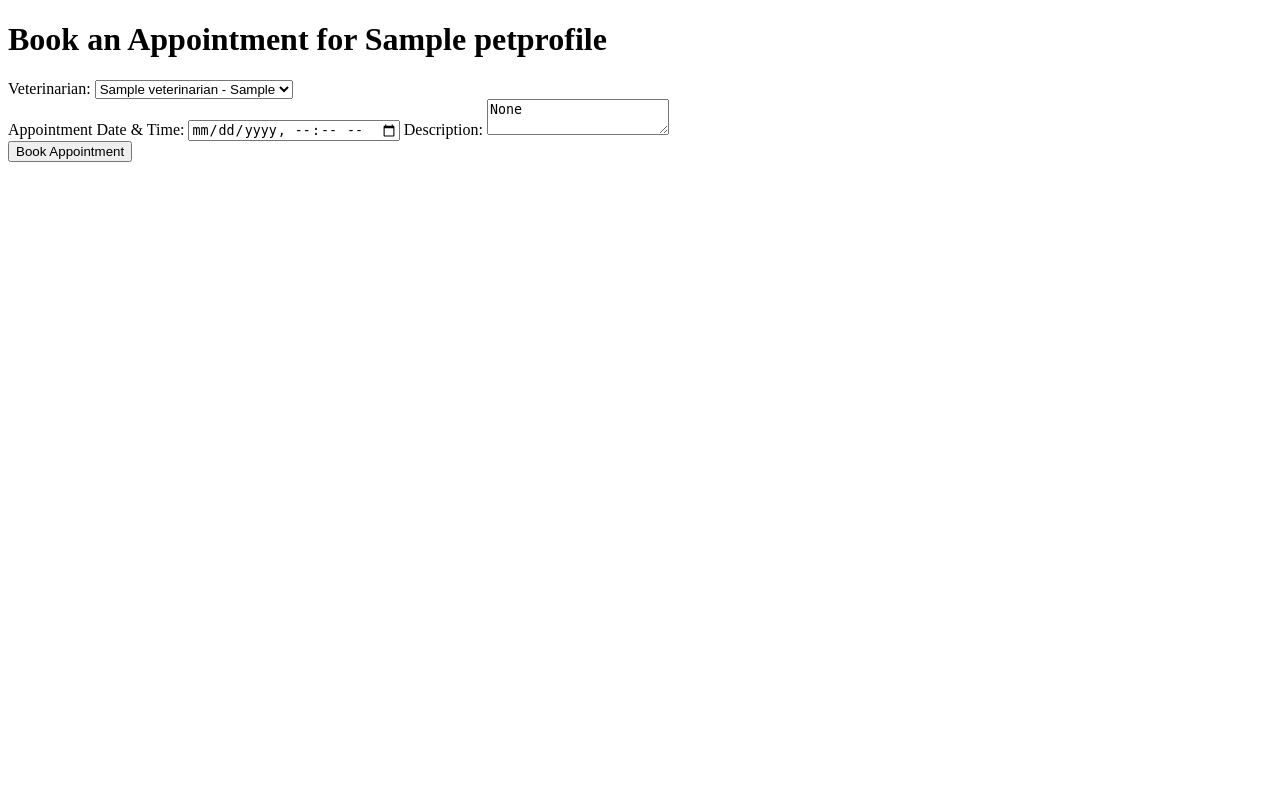
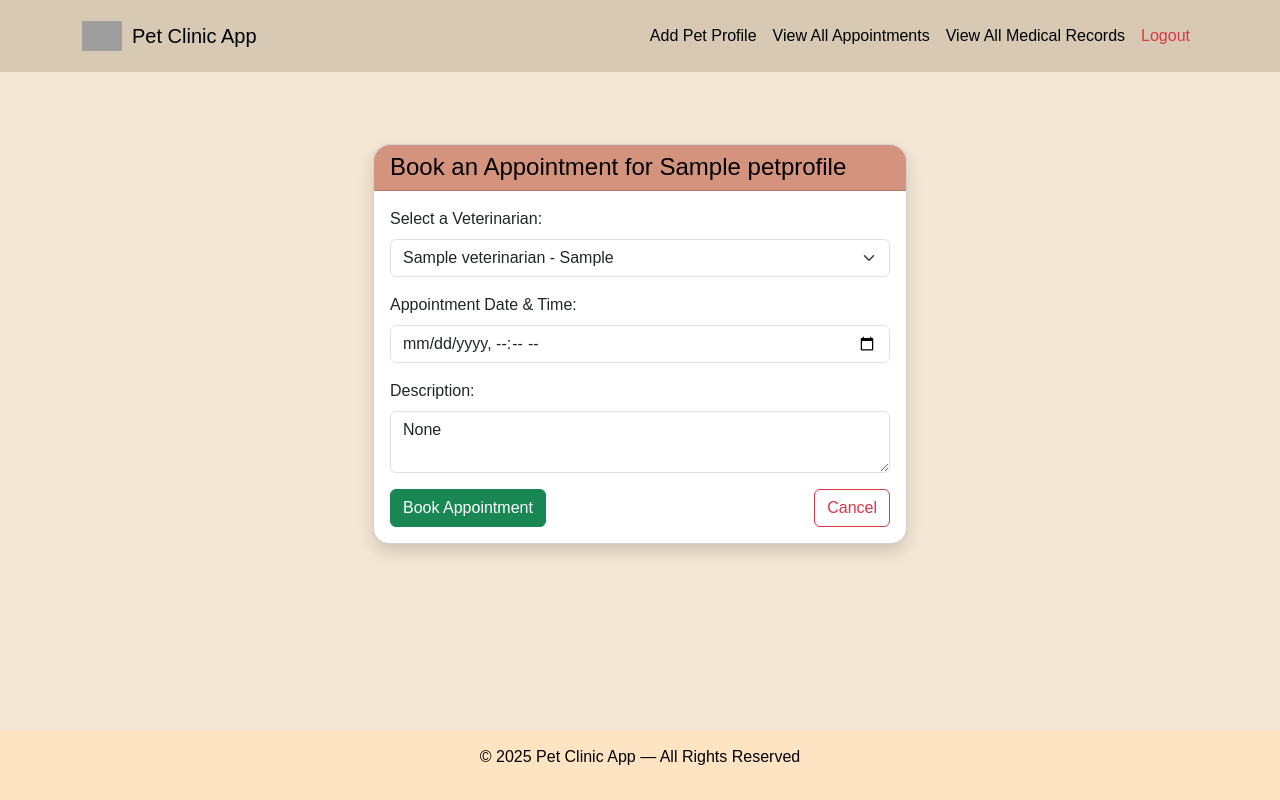
Before and after one commit to Venicezh23/pet_clinic_app, a Django app: page /appointments/book/1/ in a window 1280 px wide. Run offline with Django 5.2, Linux system fonts and the light colour scheme; a user stored in the database is signed in; tables that the repository leaves empty hold one stand-in row (values such as "Sample post"); grey boxes are pictures that could not be loaded.

Commit message:
Design change home + appointment + edit profile
Home design - changed to individual cards for pet profiles instead of table
Edit pet profile - card in the center
Book appointment - style same as edit pet profile + using home's base.html

```diff
--- a/appointments/templates/appointments/book_appointment.html
+++ b/appointments/templates/appointments/book_appointment.html
@@ -1,28 +1,46 @@
-<!DOCTYPE html>
-<html>
-<head>
-    <title>Book Appointment</title>
-</head>
-<body>
-    <h1>Book an Appointment for {{ pet.name }}</h1>
+{% extends "base.html" %}
 
+{% block title %}Book Appointment - Pet Clinic App{% endblock %}
+
+{% block content %}
+<div class="container mt-5">
+    <div class="row justify-content-center">
+        <div class="col-md-8 col-lg-6">
+            <div class="card shadow rounded-4">
+                <div class="card-header rounded-top-4" style="background-color: rgb(212, 147, 125); color: black;">
+                    <h4 class="mb-0">Book an Appointment for {{ pet.name }}</h4>
+                </div>
+                <div class="card-body">
                     <form method="POST">
                         {% csrf_token %}
-        <div>
-            <label for="vet">Veterinarian:</label>
-            <select name="vet" required>
+
+                        <div class="mb-3">
+                            <label for="vet" class="form-label">Select a Veterinarian:</label>
+                            <select name="vet" id="vet" class="form-select" required>
                                 {% for vet in veterinarians %}
                                     <option value="{{ vet.id }}">{{ vet.name }} - {{ vet.expertise }}</option>
                                 {% endfor %}
                             </select>
                         </div>
-        <div>
-            <label for="appt_datetime">Appointment Date & Time:</label>
-            <input type="datetime-local" name="appt_datetime" required>
-            <label for="id_description">Description:</label>
+
+                        <div class="mb-3">
+                            <label for="appt_datetime" class="form-label">Appointment Date & Time:</label>
+                            <input type="datetime-local" name="appt_datetime" id="appt_datetime" class="form-control" required>
+                        </div>
+
+                        <div class="mb-3">
+                            <label for="id_description" class="form-label">Description:</label>
                             <textarea name="description" id="id_description" class="form-control">{{ form.description.value }}</textarea>
                         </div>
-        <button type="submit">Book Appointment</button>
+
+                        <div class="d-flex justify-content-between">
+                            <button type="submit" class="btn btn-success">Book Appointment</button>
+                            <a href="{% url 'home' %}" class="btn btn-outline-danger">Cancel</a>
+                        </div>
                     </form>
-</body>
-</html>
+                </div>
+            </div>
+        </div>
+    </div>
+</div>
+{% endblock %}
--- a/templates/pets/pet_list.html
+++ b/templates/pets/pet_list.html
@@ -1,3 +1,4 @@
+<!--NOT USED-->
 {% load static %}
 <!DOCTYPE html>
 <html lang="en">
@@ -10,7 +11,7 @@
 <body>
 
 <div class="container mt-5">
-    <h1 class="mb-4">Your Pets</h1>
+    <h1 class="mb-4">Your Pets!</h1>
     {% if pets %}
         <ul class="list-group">
             {% for pet in pets %}
```
Also changed, not shown: templates/home.html (+19 -14 lines), templates/pets/edit_pet_profile.html (+21 -7 lines). Lines whose indentation alone changed are shown as unchanged.
